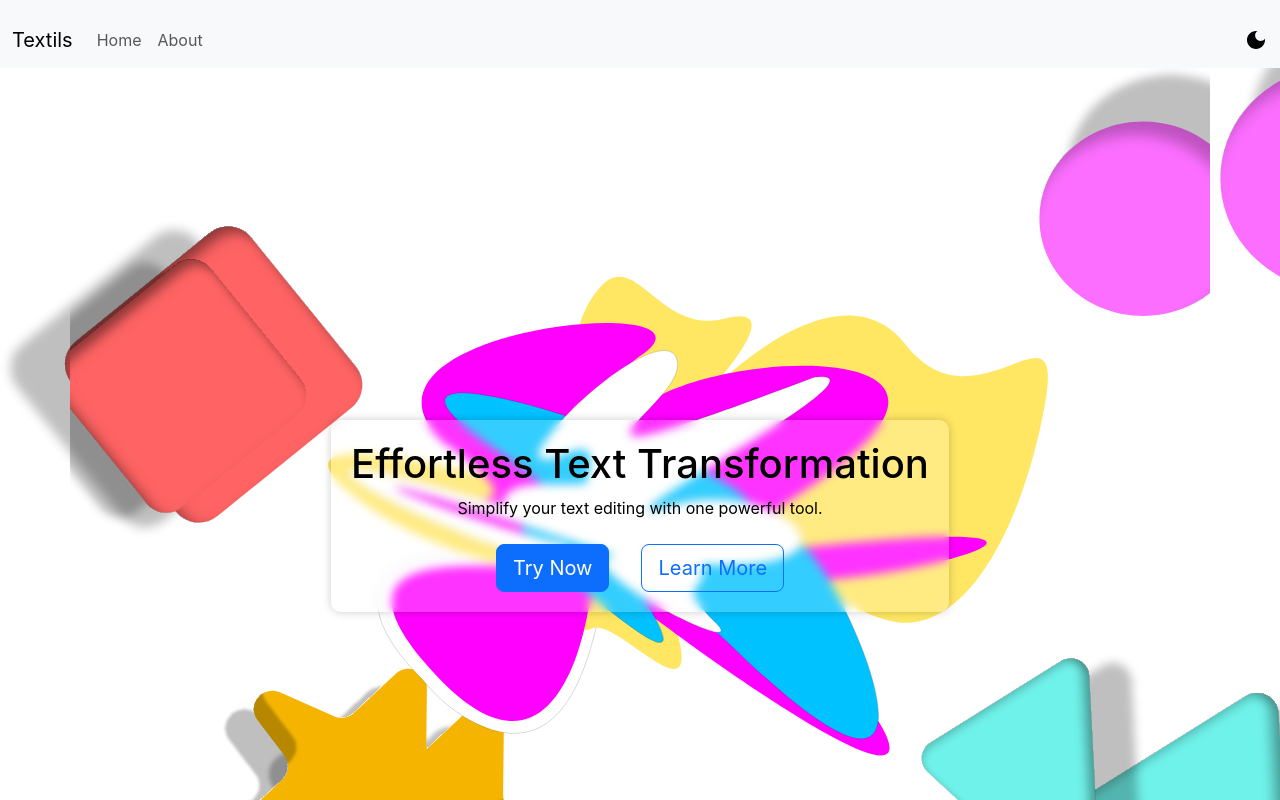
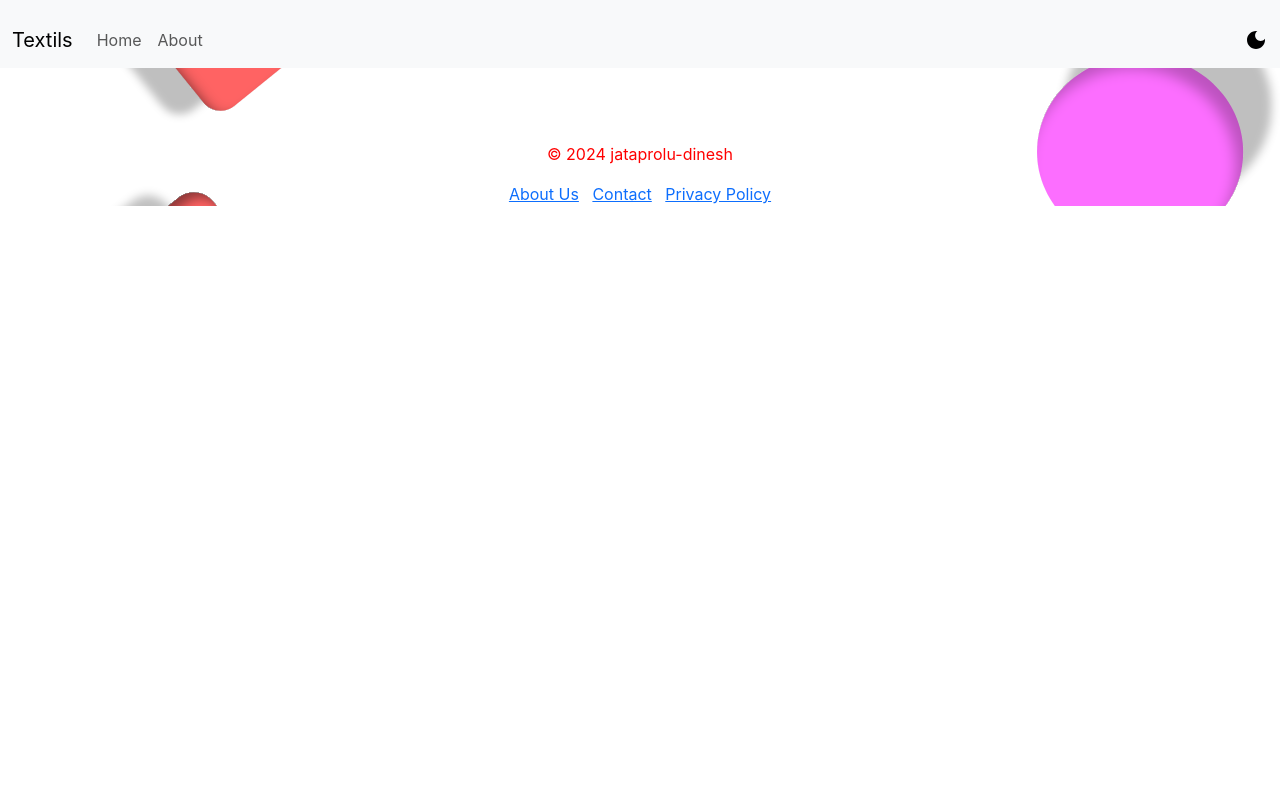
Before and after one commit to Dinesh31747/txtutils, a React (Create React App) app: page / in a window 1280 px wide. Shown: the top 800 px of the page. Built offline with nearby package versions, Linux system fonts and the light colour scheme.

Commit message:
adjusted the path

```diff
--- a/src/App.js
+++ b/src/App.js
@@ -51,7 +51,7 @@ function App() {
     <Routes>
       {/* Use <Route> instead of <Route path=""> */}
       {/* Set the default route to the home page */}
-      <Route path='/' element={<HomePage mode = {mode} />} />
+      <Route path='/txtutils' element={<HomePage mode = {mode} />} />
       <Route path="/home" element={<TextForm showAlert={showAlert} heading="Try Textils - word counter, character counter, remove extra spaces" mode={mode}/>} />
       <Route path="/about" element={<About mode={mode} />} />
       <Route path='/privacy' element={<PrivacyPolicy mode = {mode}/>}></Route>
```
